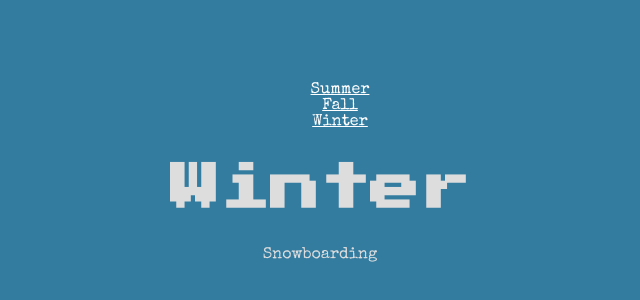
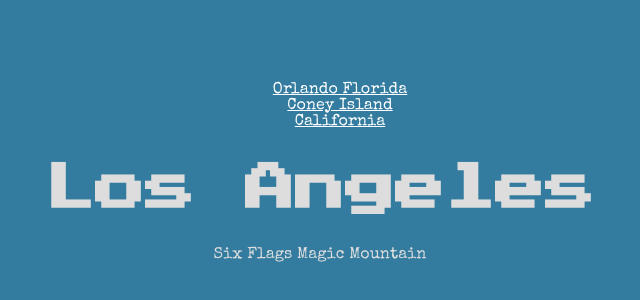
Before and after one commit to Shadowking58/MMP-240, a plain HTML site: page MMP_240/HW2/Losangeles.html in a window 1280 px wide. Shown: the part 110-410 px from the top of the page, without its empty margins (320-960 px from the left). Drawn offline with nearby package versions, Linux system fonts and the light colour scheme.

Commit message:
Update and rename winter.html to Losangeles.html

```diff
--- a/MMP_240/HW2/winter.html
+++ b/MMP_240/HW2/Losangeles.html
@@ -1,7 +1,7 @@
 <!doctype html>
 <html>
     <head>
-        <title>Winter</title>
+        <title>Summer</title>
         <link href="https://fonts.googleapis.com/css?family=Press+Start+2P|Special+Elite" rel="stylesheet">
         <style>
             body{
@@ -19,7 +19,7 @@
             ul{
                 list-style: none;
             }
-            a{
+               a{
                 color:white;
             }
 
@@ -27,13 +27,13 @@
     </head>
     <body>
         <ul>
-        <li><a href="week3_colortype.html">Summer</a></li>
-        <li><a href="fall.html">Fall</a></li>
-        <li><a href="winter.html">Winter</a></li>
+        <li><a href="week3_colortype.html">Orlando Florida</a></li>
+        <li><a href="astroland.html">Coney Island</a></li>
+        <li><a href="Losangeles.html">California</a></li>
         </ul>
 
-        <h1>Winter</h1>
-        <p>Snowboarding</p>
+        <h1>Los Angeles</h1>
+        <p>Six Flags Magic Mountain</p>
 
 
     </body>
```
